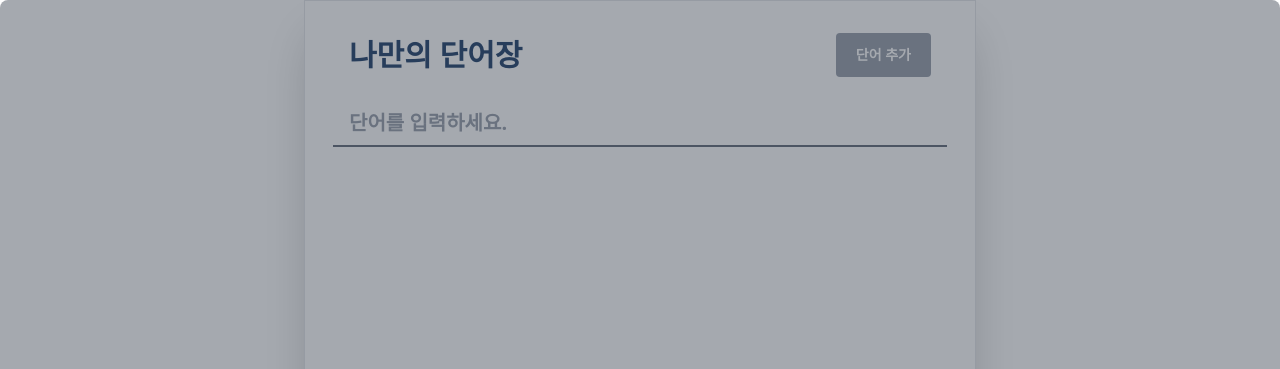
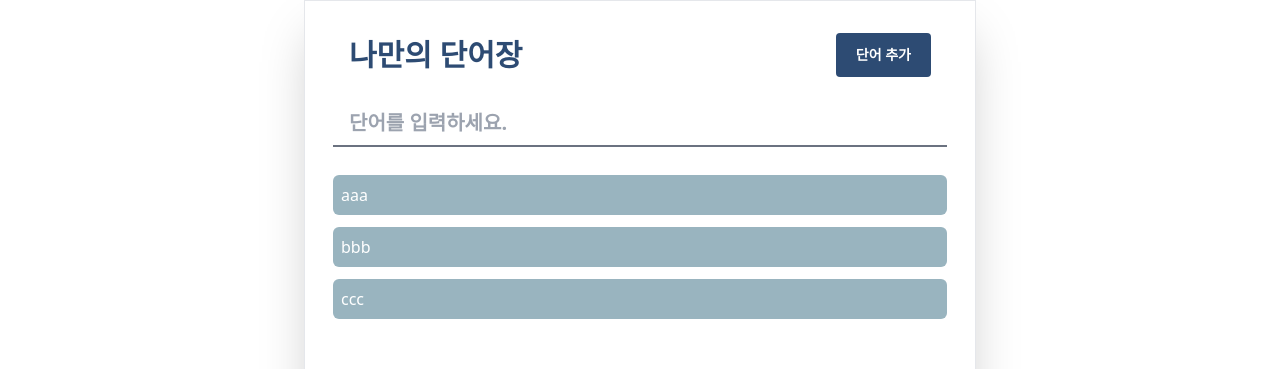
Before and after one commit to mynolog/elice-words, a React (Vite) app: page / in a window 1280 px wide. Shown: the top 369 px of the page. Built offline with nearby package versions, Linux system fonts and the light colour scheme.

Commit message:
chore: Modal 컴포넌트 리팩토링

```diff
--- a/src/App.tsx
+++ b/src/App.tsx
@@ -5,20 +5,28 @@ import AppHeader from './components/partial/AppHeader.tsx'
 import CommonInput from './components/common/input/CommonInput.tsx'
 import WordList from './components/words/WordList.tsx'
 import Modal from './components/modal/Modal.tsx'
-import ModalBody from './components/modal/body/ModalBody.tsx'
 import { ModalFlagType } from './types/modal/ModalTypes.ts'
+import CreateWordModal from './components/modal/body/CreateWordModal.tsx'
 // import HorizontalRule from './components/common/hr/HorizontalRule.tsx'
 
 function App() {
   // const [input, setInput] = useState('')
   const [searchTerm, setSearchTerm] = useState('')
-  const [words, setWords] = useState<Word[]>([
+  const [words, _] = useState<Word[]>([
     { id: 1, value: 'aaa' },
     { id: 2, value: 'bbb' },
     { id: 3, value: 'ccc' },
   ])
   const [modalFlag, setModalFlag] = useState<ModalFlagType | null>(null)
-  const [isOpen, setIsOpen] = useState<boolean>(false)
+  const [isModalOpen, setIsModalOpen] = useState<boolean>(false)
+
+  const handleOpenModal = (flag: ModalFlagType) => {
+    setModalFlag(flag)
+    setIsModalOpen(true)
+  }
+  const handleCloseModal = () => {
+    setIsModalOpen(false)
+  }
 
   const handleInputChange = (value: string) => {
     const trimmedValue = value.trimEnd()
@@ -35,7 +43,7 @@ function App() {
 
   return (
     <AppContainer>
-      <AppHeader />
+      <AppHeader handleOpenModal={handleOpenModal} />
       <CommonInput
         value={searchTerm}
         onChange={handleInputChange}
@@ -46,8 +54,10 @@ function App() {
         words={words}
         filteredWords={filteredWords}
       />
-      <Modal>
-        <ModalBody />
+      <Modal isModalOpen={isModalOpen} handleCloseModal={handleCloseModal}>
+        {modalFlag === 'CREATE' && (
+          <CreateWordModal handleCloseModal={handleCloseModal} />
+        )}
       </Modal>
     </AppContainer>
   )
--- a/src/components/common/button/CommonButton.tsx
+++ b/src/components/common/button/CommonButton.tsx
@@ -7,6 +7,7 @@ type CommonButtonProps = {
   bgColor?: string
   hoverColor?: string
   value?: string
+  onClick?: () => void
 }
 
 const CommonButton = ({
@@ -16,13 +17,16 @@ const CommonButton = ({
   bgColor = 'bg-[#2D4B73]',
   hoverColor = 'bg-[#253C59]',
   value = '',
+  onClick = () => {},
 }: CommonButtonProps) => {
+  console.log(value)
   return (
     <button
       className={`${width} ${margin} ${bgColor} text-white font-semibold text-sm rounded px-5 py-3 transition duration-200 ease-in-out
   hover:${hoverColor}
   active:scale-95 disabled:bg-gray-400`}
-      disabled={!value || value === ''}
+      onClick={onClick}
+      // disabled={!value}
     >
       {children}
     </button>
--- a/src/components/modal/Modal.tsx
+++ b/src/components/modal/Modal.tsx
@@ -4,11 +4,21 @@ import ModalContainer from './container/ModalContainer.tsx'
 
 type ModalProps = {
   children: ReactNode
+  isModalOpen: boolean
+  handleCloseModal: () => void
 }
 
-const Modal = ({ children }: ModalProps) => {
+const Modal = ({ children, isModalOpen, handleCloseModal }: ModalProps) => {
   const modalRoot = document.getElementById('modal-root')!
-  return createPortal(<ModalContainer>{children}</ModalContainer>, modalRoot)
+  return createPortal(
+    <ModalContainer
+      isModalOpen={isModalOpen}
+      handleCloseModal={handleCloseModal}
+    >
+      {children}
+    </ModalContainer>,
+    modalRoot,
+  )
 }
 
 export default Modal
--- a/src/components/modal/body/CreateWordModal.tsx
+++ b/src/components/modal/body/CreateWordModal.tsx
@@ -0,0 +1,51 @@
+import { useState } from 'react'
+import CommonButton from '../../common/button/CommonButton.tsx'
+import CommonInput from '../../common/input/CommonInput.tsx'
+
+type CreateWordModalProps = {
+  handleCloseModal?: () => void
+}
+
+const CreateWordModal = ({
+  handleCloseModal = () => {},
+}: CreateWordModalProps) => {
+  const [value, setValue] = useState('')
+  const handleInputChange = (value: string) => {
+    const trimmedValue = value.trimEnd()
+    if (trimmedValue !== '') {
+      setValue(trimmedValue)
+    } else {
+      setValue('')
+    }
+  }
+
+  const handeModalClose = () => {
+    handleCloseModal()
+    setValue('')
+  }
+
+  return (
+    <div className="bg-white rounded-md shadow-md p-3 max-w-[600px] w-full h-48 flex flex-col justify-center">
+      <CommonButton
+        margin="ml-auto"
+        bgColor="bg-gray-300"
+        hoverColor="bg-gray-900"
+        onClick={handeModalClose}
+      >
+        닫기
+      </CommonButton>
+      <div>
+        <CommonInput
+          value={value}
+          onChange={handleInputChange}
+          placeholder="단어를 입력하세요."
+        />
+        <CommonButton width="w-full" value={value}>
+          등록
+        </CommonButton>
+      </div>
+    </div>
+  )
+}
+
+export default CreateWordModal
--- a/src/components/modal/container/ModalContainer.tsx
+++ b/src/components/modal/container/ModalContainer.tsx
@@ -1,12 +1,26 @@
-import { ReactNode } from 'react'
+import { ReactNode, MouseEvent } from 'react'
 
 type ModalContainerProps = {
   children: ReactNode
+  isModalOpen: boolean
+  handleCloseModal: () => void
 }
 
-const ModalContainer = ({ children }: ModalContainerProps) => {
+const ModalContainer = ({
+  children,
+  isModalOpen,
+  handleCloseModal,
+}: ModalContainerProps) => {
+  const handleModalClose = (e: MouseEvent<HTMLDivElement>) => {
+    e.stopPropagation()
+    handleCloseModal()
+  }
+
   return (
-    <div className="fixed top-0 h-full right-0 left-0 z-50 flex items-center justify-center bg-gray-800 bg-opacity-40 rounded-lg">
+    <div
+      className={`${isModalOpen ? 'flex items-center justify-center' : 'hidden'} fixed top-0 h-full right-0 left-0 z-50 bg-gray-800 bg-opacity-40 rounded-lg`}
+      onClick={handleModalClose}
+    >
       {children}
     </div>
   )
--- a/src/components/partial/AppHeader.tsx
+++ b/src/components/partial/AppHeader.tsx
@@ -1,10 +1,17 @@
 import CommonButton from '../common/button/CommonButton.tsx'
+import { ModalFlagType } from '../../types/modal/ModalTypes.ts'
 
-const AppHeader = () => {
+type AppHeaderProps = {
+  handleOpenModal: (flag: ModalFlagType) => void
+}
+
+const AppHeader = ({ handleOpenModal }: AppHeaderProps) => {
   return (
     <header className="flex justify-between items-center w-full p-4">
       <h1 className="text-3xl font-extrabold text-[#2D4B73]">나만의 단어장</h1>
-      <CommonButton>단어 추가</CommonButton>
+      <CommonButton onClick={() => handleOpenModal('CREATE')}>
+        단어 추가
+      </CommonButton>
     </header>
   )
 }
--- a/src/components/words/WordItem.tsx
+++ b/src/components/words/WordItem.tsx
@@ -4,10 +4,10 @@ type WordItemProps = {
   bgColor?: string
 }
 
-const WordItem = ({ word, bgColor = '99B4BF' }: WordItemProps) => {
+const WordItem = ({ word, bgColor = 'bg-[#99B4BF]' }: WordItemProps) => {
   return (
     <li
-      className={`p-2 bg-[#${bgColor}] text-white rounded-md hover:bg-[#7A9A8E] transition duration-200 ease-in-out`}
+      className={`${bgColor} p-2 text-white rounded-md hover:bg-[#7A9A8E] transition duration-200 ease-in-out`}
       key={word.id + word.value}
     >
       {word.value}
--- a/src/components/words/WordList.tsx
+++ b/src/components/words/WordList.tsx
@@ -13,11 +13,15 @@ const WordList = ({ searchTerm, words, filteredWords = [] }: WordListProps) => {
       {searchTerm !== '' ? (
         <>
           {filteredWords.map((word) => (
-            <WordItem word={word} />
+            <WordItem key={word.id + word.value} word={word} />
           ))}
         </>
       ) : (
-        <>{words?.map((word: Word) => <WordItem word={word} />)}</>
+        <>
+          {words?.map((word: Word) => (
+            <WordItem key={word.id + word.value} word={word} />
+          ))}
+        </>
       )}
     </ul>
   )
--- a/src/types/modal/ModalTypes.ts
+++ b/src/types/modal/ModalTypes.ts
@@ -1 +1 @@
-export type ModalFlagType = 'create' | 'edit' | 'delete'
+export type ModalFlagType = 'CREATE' | 'EDIT' | 'DELETE'
```
